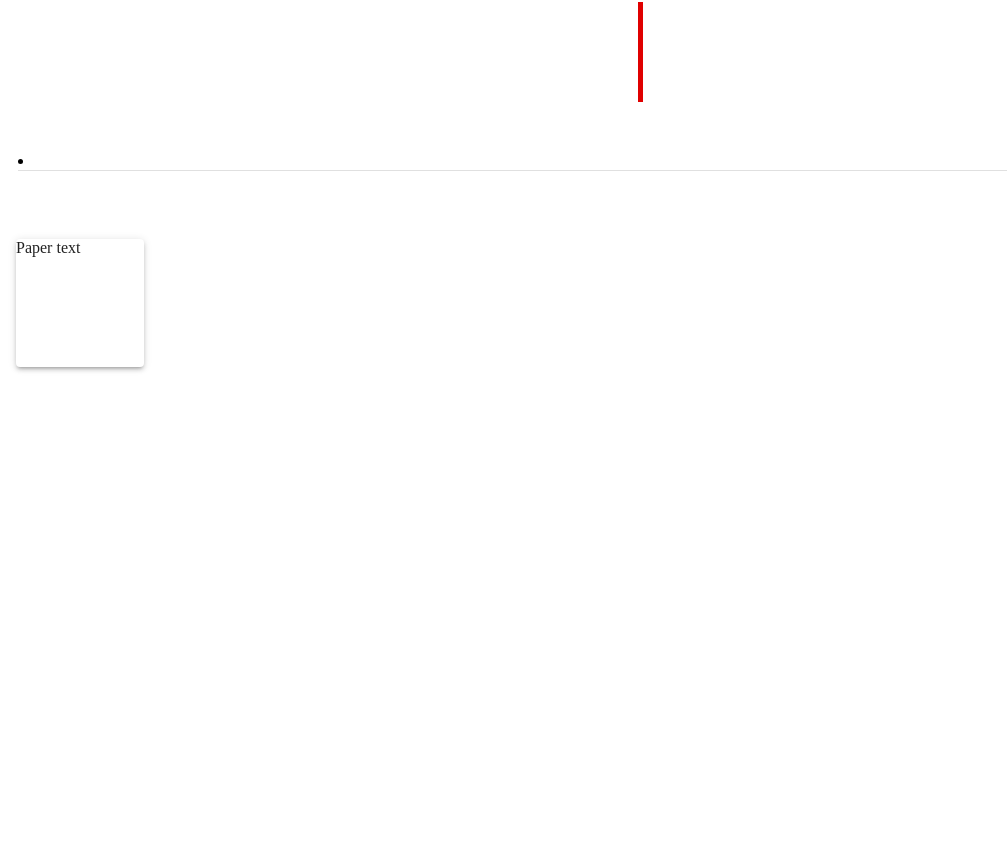
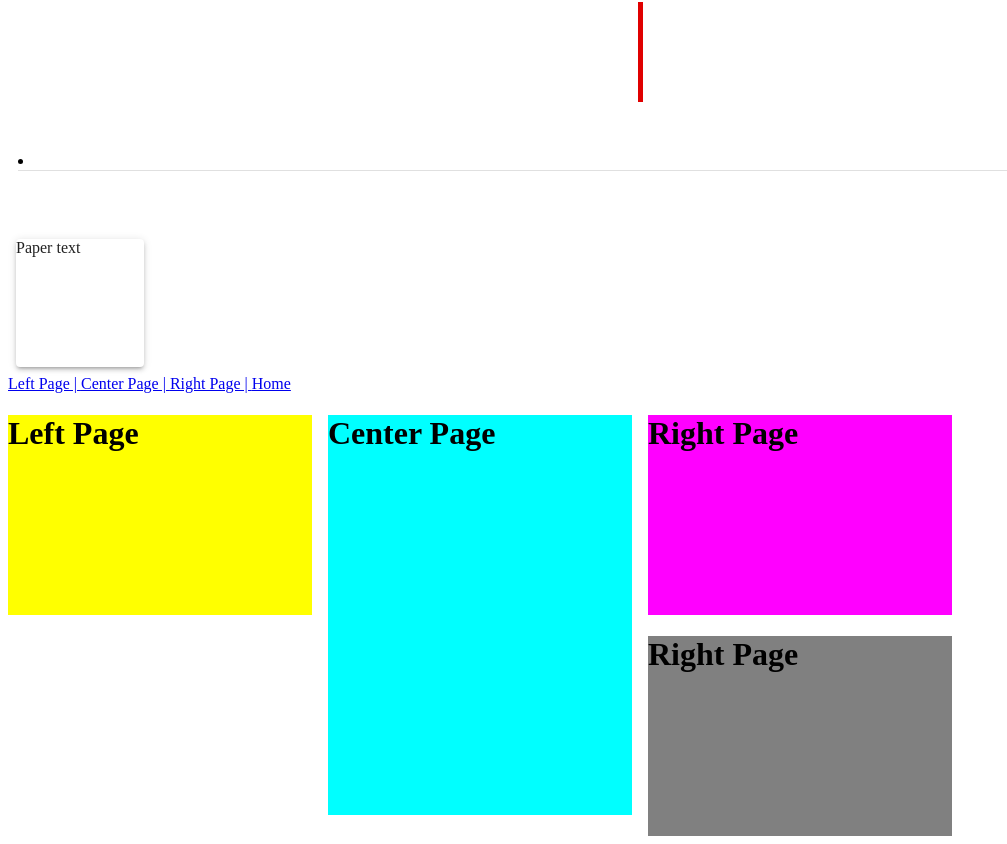
Before and after one commit to neerajxp/Material-UI-Components, a React (Vite) app: page /LeftPage in a window 1280 px wide. Shown: the part 2500-3344 px from the top of the page, without its empty margins (0-1007 px from the left). Before the commit the page ends 2883 px from the top, so only its background shows below. Built offline with nearby package versions, Linux system fonts and the light colour scheme.

Commit message:
Layout Component

```diff
--- a/src/App.tsx
+++ b/src/App.tsx
@@ -6,12 +6,15 @@ import BoxComponent from "./components/BoxComponent";
 import DividerComponent from "./components/DividerComponent";
 import LinkComponent from "./components/LinkComponent";
 import Box from "@mui/material/Box";
-import { BrowserRouter, Routes, Route } from "react-router-dom";
+import { BrowserRouter, Routes, Route, Link } from "react-router-dom";
 import HomePage from "./pages/HomePage";
 import AboutPage from "./pages/AboutPage";
 import ContactPage from "./pages/ContactPage";
 import MuiLink from "./components/LinkComponent";
 import { green } from "@mui/material/colors";
+import LayoutComponent from "./components/LayoutComponent";
+import LeftPage from "./pages/LeftPage";
+import RightPage from "./pages/RightPage";
 
 function App() {
   return (
@@ -34,6 +37,20 @@ function App() {
       <BoxComponent></BoxComponent>
       <DividerComponent></DividerComponent>
       <PaperComponent></PaperComponent>
+
+      <BrowserRouter>
+        <Link to={"LeftPage"}>Left Page | </Link>
+        <Link to={"CenterPage"}>Center Page | </Link>
+        <Link to={"RightPage"}>Right Page | </Link>
+        <Link to={"/"}>Home</Link>
+        <LayoutComponent>
+          <Routes>
+            <Route index element={<LeftPage />}></Route>
+            <Route path={"/LeftPage"} element={<LeftPage />}></Route>
+            <Route path={"/RightPage"} element={<RightPage />}></Route>
+          </Routes>
+        </LayoutComponent>
+      </BrowserRouter>
     </>
   );
 }
--- /dev/null
+++ b/src/components/LayoutComponent.tsx
@@ -0,0 +1,34 @@
+import React from "react";
+import LeftPage from "../pages/LeftPage";
+import CenterPage from "../pages/CenterPage";
+import RightPage from "../pages/RightPage";
+import Box from "@mui/material/Box";
+import Grid from "@mui/material/Grid";
+import { styled } from "@mui/material/styles";
+
+export default function LayoutComponent({ children }) {
+  return (
+    <>
+      <Grid container spacing={2}>
+        <Grid item xs={12} sm={6} md={3}>
+          <Box sx={{ backgroundColor: "yellow", minHeight: "200px" }}>
+            <h1>Left Page</h1>
+          </Box>
+        </Grid>
+        <Grid item xs={12} sm={6} md={3}>
+          <Box sx={{ backgroundColor: "cyan", minHeight: "400px" }}>
+            <h1>Center Page</h1>
+          </Box>
+        </Grid>
+        <Grid item xs={12} sm={6} md={3}>
+          <Box sx={{ backgroundColor: "magenta", minHeight: "200px" }}>
+            <h1>Right Page</h1>
+          </Box>
+          <Box sx={{ backgroundColor: "gray", minHeight: "200px" }}>
+            <h1>Right Page</h1>
+          </Box>
+        </Grid>
+      </Grid>
+    </>
+  );
+}
--- /dev/null
+++ b/src/pages/CenterPage.tsx
@@ -0,0 +1,5 @@
+import React from "react";
+
+export default function CenterPage() {
+  return <div>CenterPage</div>;
+}
--- /dev/null
+++ b/src/pages/LeftPage.tsx
@@ -0,0 +1,5 @@
+import React from "react";
+
+export default function LeftPage() {
+  return <div>LeftPage</div>;
+}
--- /dev/null
+++ b/src/pages/RightPage.tsx
@@ -0,0 +1,5 @@
+import React from "react";
+
+export default function RightPage() {
+  return <div>RightPage</div>;
+}
```
